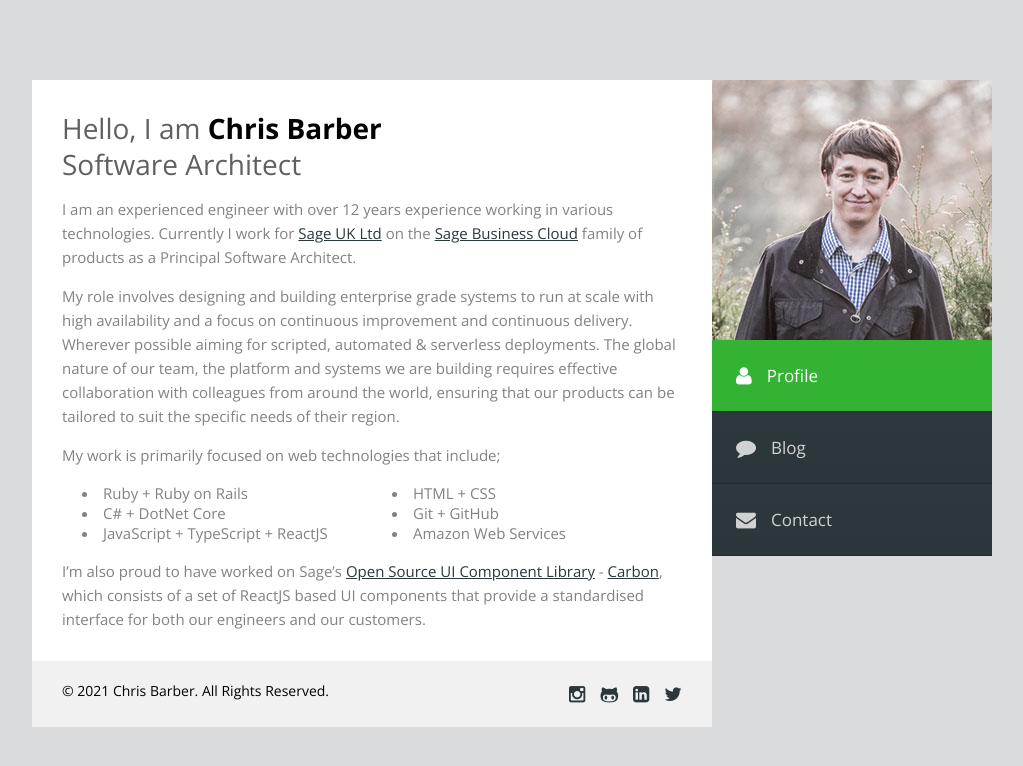
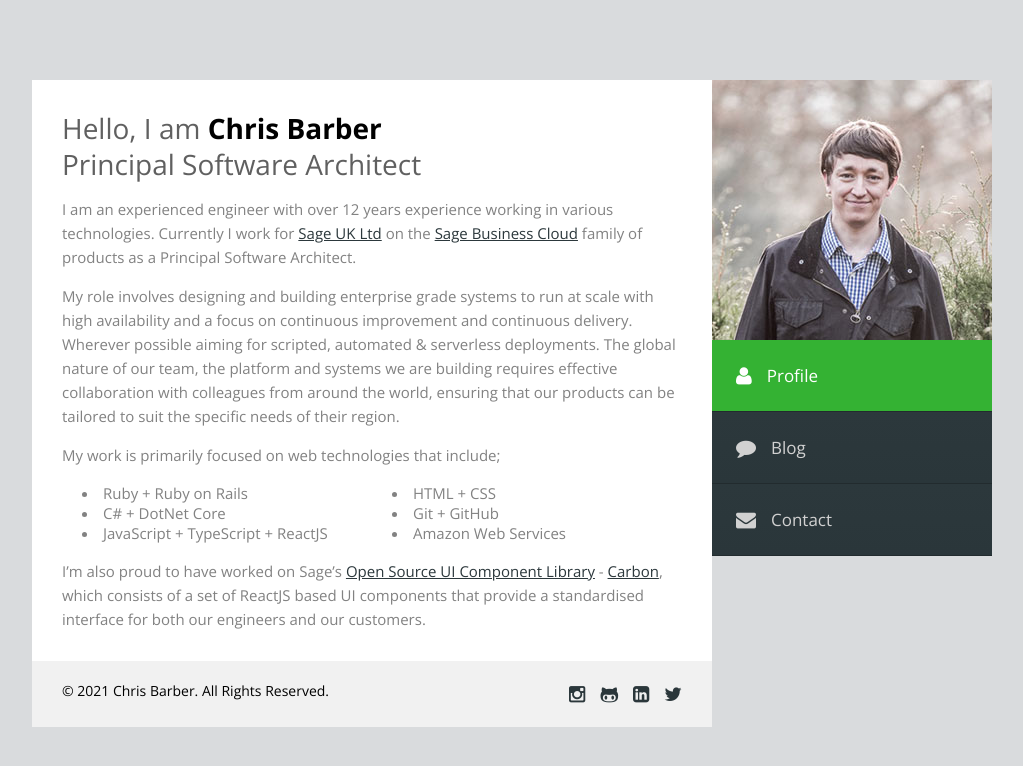
Before and after one commit to chrisbarber86/chris-barber.co.uk, a Jekyll site: the page built from index.md, in a window 1280 px wide. Shown: the top 766 px of the page, without its empty margins (128-1151 px from the left). Built offline with Jekyll 4.4.1, drawn with Linux system fonts in a browser that asks for light colours; our own code applies the rules of GitHub Pages for plain Markdown files.

Commit message:
Update index.md

```diff
--- a/index.md
+++ b/index.md
@@ -4,7 +4,7 @@ menu: profile
 type: pages
 ---
 
-## Hello, I am **Chris Barber**<br/>Software Architect
+## Hello, I am **Chris Barber**<br/>Principal Software Architect
 
 I am an experienced engineer with over 12 years experience working in various technologies. Currently I work for [Sage UK Ltd](http://www.sage.co.uk) on the [Sage Business Cloud](https://www.sage.com/en-gb/sage-business-cloud/accounting/) family of products as a Principal Software Architect.
 
```
